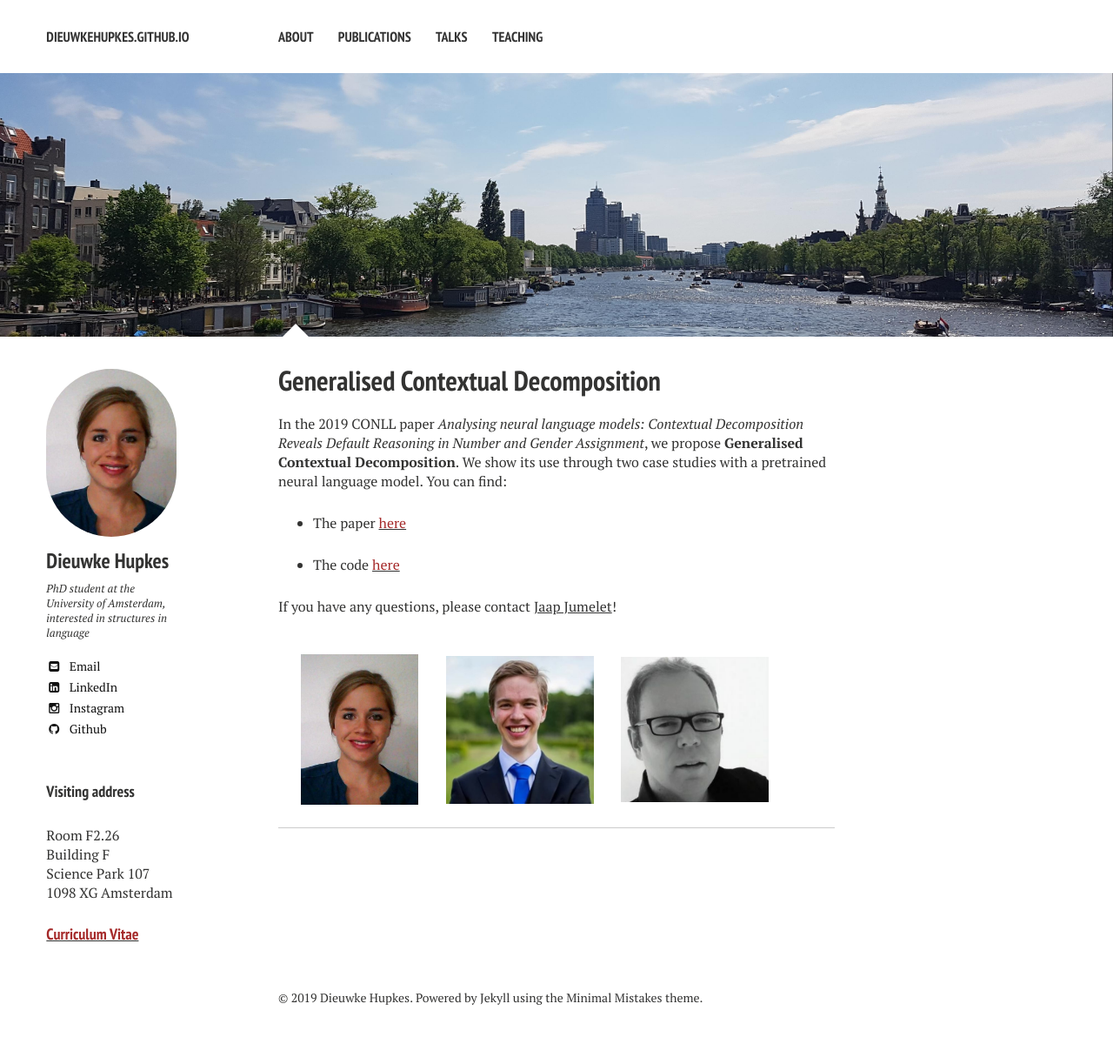
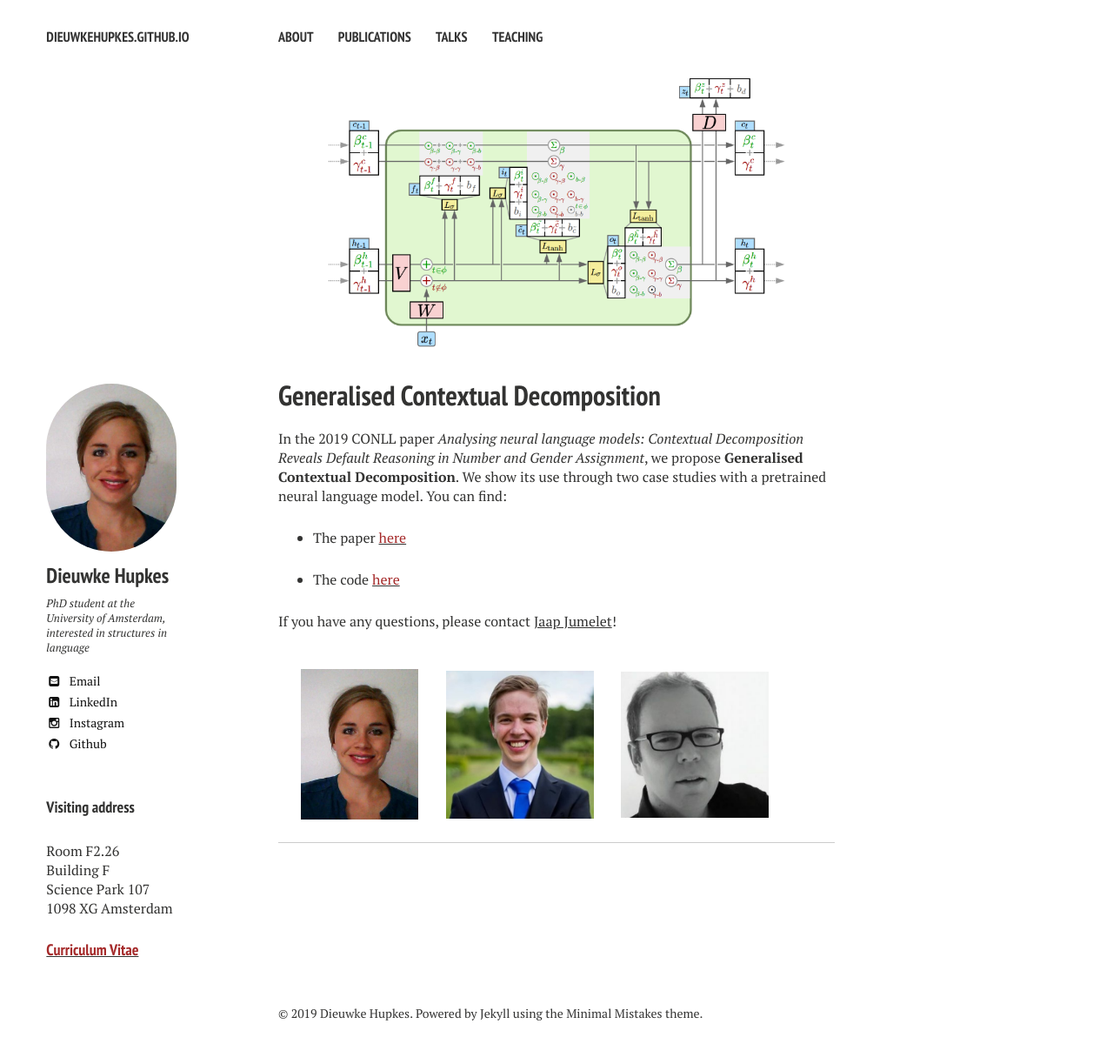
Before and after one commit to dieuwkehupkes/dieuwkehupkes.github.io, a Jekyll site: the page built from gcd.md, in a window 1280 px wide. Shown: the whole page at 87% size. Built offline with Jekyll 4.4.1, drawn with Linux system fonts in a browser that asks for light colours; nearby versions of some CDN libraries.

Commit message:
Change gcd page header

```diff
--- a/gcd.md
+++ b/gcd.md
@@ -3,7 +3,7 @@ layout: page
 title: Generalised Contextual Decomposition
 tags: [Jekyll, theme, responsive, blog, template]
 image:
-  feature: sunny_amsterdam.jpg
+  feature: gcd_header.png
 ---
 
 In the 2019 CONLL paper *Analysing neural language models: Contextual Decomposition Reveals Default Reasoning in Number and Gender Assignment*, we propose <b>Generalised Contextual Decomposition</b>.
```
Also changed, not shown: images/gcd_header.png (added).
